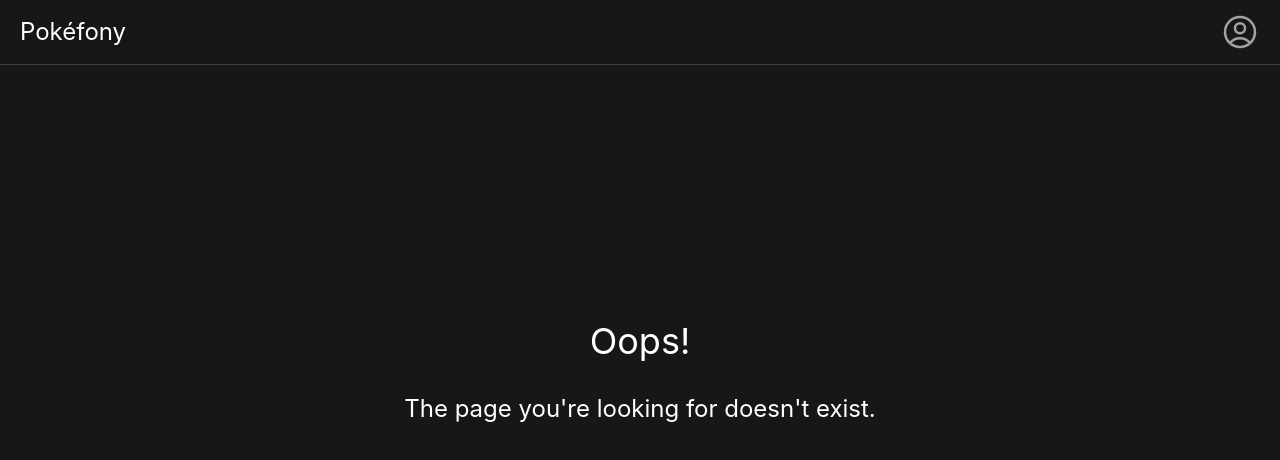
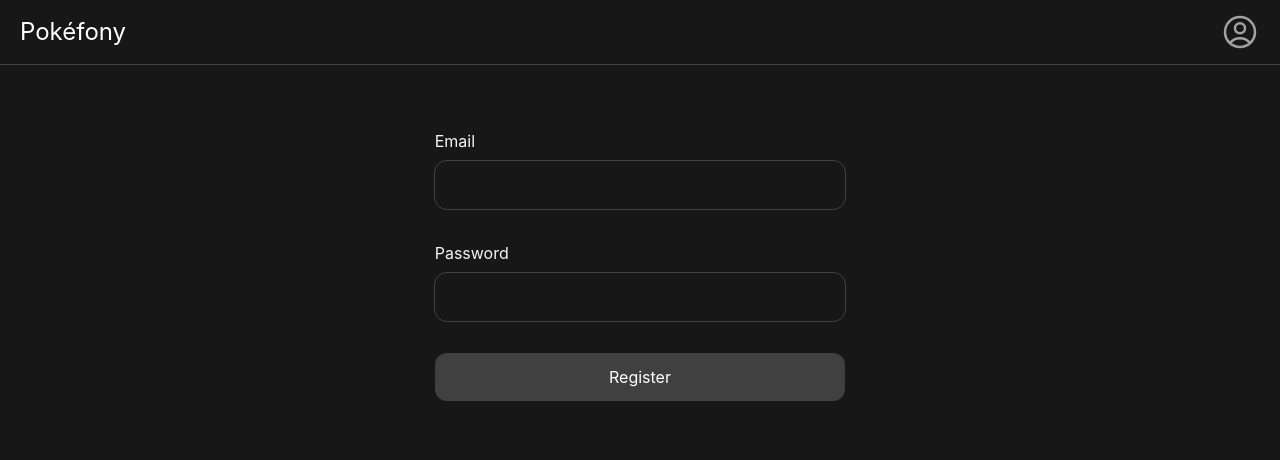
Before and after one commit to thomaslabeyrie/pokefony, a Vue app in the folder client/: page /register in a window 1280 px wide. Shown: the top 460 px of the page. Built offline with nearby package versions, Linux system fonts and the light colour scheme.

Commit message:
feat: adds registration view and text input component

```diff
--- /dev/null
+++ b/client/src/components/TextInput.vue
@@ -0,0 +1,28 @@
+<script setup lang="ts">
+const model = defineModel<string>()
+
+const { name, type, label, error } = defineProps<{
+  name: string
+  type: 'text' | 'password'
+  label: string
+  error: string | undefined
+}>()
+</script>
+
+<template>
+  <div class="flex flex-col gap-2">
+    <label :for="name" class="text-neutral-100">{{ label }}</label>
+    <input
+      v-model="model"
+      :type
+      :name
+      :id="name"
+      class="m-auto h-12 w-full rounded-xl px-4 py-2 outline outline-neutral-700 transition-colors focus-within:outline-neutral-400"
+      :class="error ? 'outline-red-400' : ''"
+    />
+
+    <div v-if="error" class="text-red-400">
+      {{ error }}
+    </div>
+  </div>
+</template>
--- a/client/src/components/requester.ts
+++ b/client/src/components/requester.ts
@@ -1,5 +1,13 @@
 import type { Species } from '@/types/Species'
 import type { Pokedex } from '@/types/Pokedex'
+import { ApiError, NetworkError, UnprocessableEntityError } from '@/errors/errors'
+
+type RegistrationBody = {
+  email: string
+  plainPassword: string
+}
+
+type HttpRequestMethod = 'GET' | 'POST' | 'PUT' | 'PATCH' | 'DELETE'
 
 const baseUrl = 'http://localhost:8000'
 
@@ -9,11 +17,35 @@ export const getPokedex = (name: string) => request<Pokedex>(`/pokedex/${name}`)
 
 export const getPokedexesList = () => request<Record<string, string[]>>('/pokedex')
 
-async function request<T>(endpoint: string): Promise<T> {
-  const response = await fetch(`${baseUrl}${endpoint}`)
+export const register = (body: RegistrationBody) => request(`/api/register`, 'POST', body)
+
+async function request<T>(
+  endpoint: string,
+  method: HttpRequestMethod = 'GET',
+  body?: unknown,
+): Promise<T> {
+  let response: Response
+
+  try {
+    response = await fetch(`${baseUrl}${endpoint}`, {
+      method,
+      headers: body
+        ? { 'Content-Type': 'application/json', Accept: 'application/json' }
+        : { Accept: 'application/json' },
+      body: body ? JSON.stringify(body) : undefined,
+    })
+  } catch (error) {
+    throw new NetworkError('Failed to contact server. Retry later.')
+  }
 
   if (!response.ok) {
-    throw new Error(`Call to ${endpoint} failed: ${response.status}`)
+    const error = await response.json()
+
+    if (error.status === 422) {
+      throw new UnprocessableEntityError(error.violations)
+    } else {
+      throw new ApiError('Server failure')
+    }
   }
 
   return await response.json()
--- /dev/null
+++ b/client/src/composables/asyncData.ts
@@ -0,0 +1 @@
+// Handle async calls, loading and errors
--- /dev/null
+++ b/client/src/errors/errors.ts
@@ -0,0 +1,34 @@
+export class NetworkError extends Error {
+  constructor(message: string) {
+    super()
+    this.message = message
+  }
+}
+
+export class ApiError extends Error {
+  constructor(message?: string) {
+    super()
+    if (message) {
+      this.message = message
+    }
+  }
+}
+
+type Violation = {
+  propertyPath: string
+  title: string
+  template: string
+  parameters: {
+    '{{ value }}': string
+  }
+  type: string
+}
+
+export class UnprocessableEntityError extends ApiError {
+  violations: Violation[]
+
+  constructor(violations: Violation[]) {
+    super()
+    this.violations = violations
+  }
+}
--- a/client/src/router/index.ts
+++ b/client/src/router/index.ts
@@ -3,12 +3,18 @@ import HomeView from '@/views/HomeView.vue'
 import PokedexView from '@/views/PokedexView.vue'
 import SpeciesView from '@/views/SpeciesView.vue'
 import NotFound from '@/views/NotFoundView.vue'
+import RegistrationView from '@/views/RegistrationView.vue'
 
 const routes = [
   {
     path: '',
     name: 'home',
     component: HomeView,
+  },
+  {
+    path: '/register',
+    name: 'register',
+    component: RegistrationView,
   },
   {
     path: '/pokedex/:pokedex?/:page?',
--- /dev/null
+++ b/client/src/views/RegistrationView.vue
@@ -0,0 +1,69 @@
+<script setup lang="ts">
+import { ref } from 'vue'
+import type { Ref } from 'vue'
+import { register } from '@/components/requester'
+import TextInput from '@/components/TextInput.vue'
+import { ApiError, NetworkError, UnprocessableEntityError } from '@/errors/errors'
+
+const email = ref('')
+const plainPassword = ref('')
+const loading = ref(false)
+const fieldErrors: Ref<Record<string, string>> = ref({})
+const generalErrors: Ref<any[]> = ref([])
+
+async function handleRegister() {
+  fieldErrors.value = {}
+  generalErrors.value = []
+
+  loading.value = true
+  let response
+
+  try {
+    response = await register({ email: email.value, plainPassword: plainPassword.value })
+  } catch (error) {
+    if (error instanceof NetworkError) {
+      generalErrors.value.push({ message: error.message })
+    } else if (error instanceof UnprocessableEntityError) {
+      for (const violation of error.violations) {
+        fieldErrors.value[violation.propertyPath] = violation.title
+      }
+    } else if (error instanceof ApiError) {
+      generalErrors.value.push({ message: error.message })
+    }
+  }
+
+  loading.value = false
+}
+</script>
+
+<template>
+  <form @submit.prevent="handleRegister" class="m-auto mt-16 flex w-1/3 flex-col gap-8">
+    <TextInput
+      v-model="email"
+      type="text"
+      name="email"
+      label="Email"
+      :error="fieldErrors['email']"
+    />
+
+    <TextInput
+      v-model="plainPassword"
+      type="password"
+      name="password"
+      label="Password"
+      :error="fieldErrors['plainPassword']"
+    />
+
+    <div v-for="error of generalErrors" class="text-red-400">
+      {{ error.message }}
+    </div>
+
+    <button
+      type="submit"
+      :disabled="loading"
+      class="transition-200 h-12 cursor-pointer rounded-xl bg-neutral-700 px-6 py-2 transition-colors duration-100 hover:bg-neutral-200 hover:text-neutral-900"
+    >
+      Register
+    </button>
+  </form>
+</template>
```
